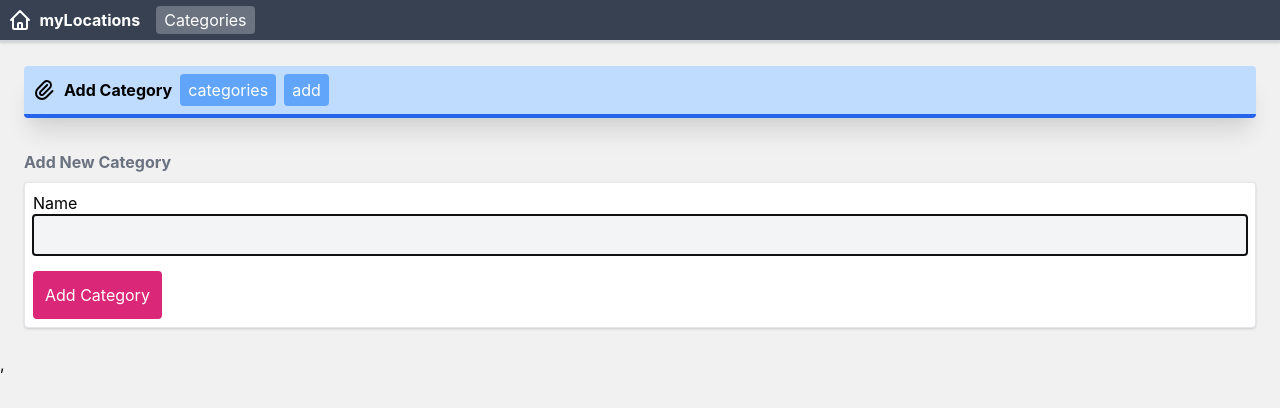
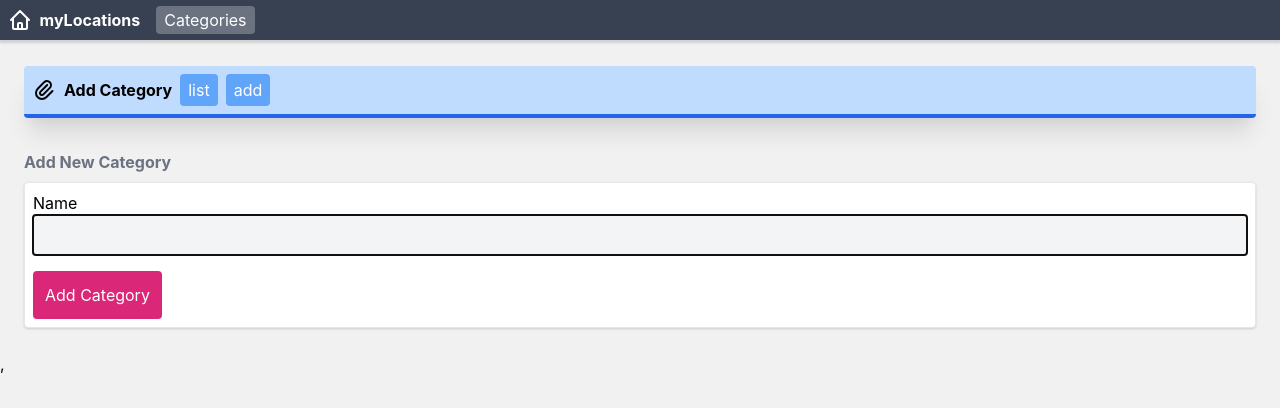
Before and after one commit to yuvalMarcus/mylocations, a React (Create React App) app: page /categories/add in a window 1280 px wide. Shown: the top 408 px of the page. Built offline with nearby package versions, Linux system fonts and the light colour scheme.

Commit message:
update project

```diff
--- a/src/components/Categories/Toolbar/Toolbar.js
+++ b/src/components/Categories/Toolbar/Toolbar.js
@@ -24,7 +24,7 @@ const Toolbar = ({
 
     const renderNavbar = useCallback(() => (
         <>
-            <Link className={'bg-blue-400 text-white rounded p-1 px-2 mt-2 md:mt-0 hover:bg-blue-500'} to={`/categories`}>categories</Link>
+            <Link className={'bg-blue-400 text-white rounded p-1 px-2 mt-2 md:mt-0 hover:bg-blue-500'} to={`/categories`}>list</Link>
             <Link className={'bg-blue-400 text-white rounded p-1 px-2 hover:bg-blue-500'} to={`/categories/add`}>add</Link>
             {
                 category && action === 'select' && (
```
